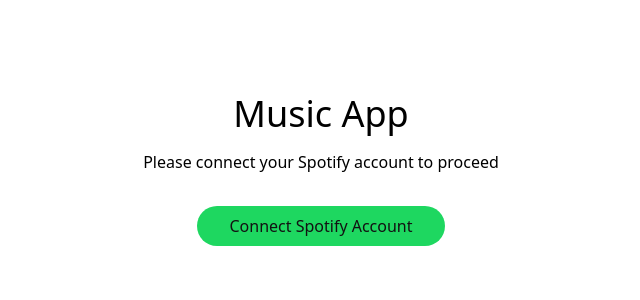
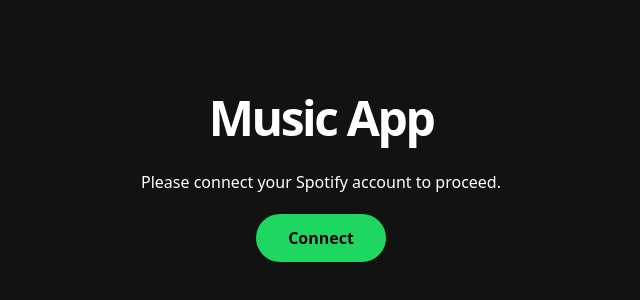
Before and after one commit to m-kupiec/music-app, a React (Vite) app: page / in a window 1280 px wide. Shown: the part 266-566 px from the top of the page, without its empty margins (319-959 px from the left). Built offline with nearby package versions, Linux system fonts and the light colour scheme.

Commit message:
chore: align welcome screen styles and texts with Spotify branding

```diff
--- a/src/feat/screens/WelcomeScreen.tsx
+++ b/src/feat/screens/WelcomeScreen.tsx
@@ -1,19 +1,21 @@
 function WelcomeScreen() {
   return (
     <main
-      className="flex h-screen flex-wrap content-center justify-center"
+      className="flex h-screen flex-wrap content-center justify-center bg-spotify-black"
       data-testid="welcome-screen"
     >
-      <header className="h-20 text-center">
-        <h1 className="mb-4 text-4xl">Music App</h1>
+      <header className="h-20 text-center text-spotify-white">
+        <h1 className="mb-7 text-5xl font-semibold tracking-tighter">
+          Music App
+        </h1>
         <p data-testid="spotify-account-connection-prompt">
-          Please connect your Spotify account to proceed
+          Please connect your Spotify account to proceed.
         </p>
         <button
-          className="text-spotify-black bg-spotify-green hover:bg-spotify-black hover:text-spotify-green mt-8 rounded-full px-8 py-2 transition-colors"
+          className="text-spotify-black-text hover:bg-spotify-green-highlight mt-5 h-12 rounded-full bg-spotify-green px-8 font-semibold transition-colors"
           data-testid="spotify-account-connection-button"
         >
-          Connect Spotify Account
+          Connect
         </button>
       </header>
     </main>
```
